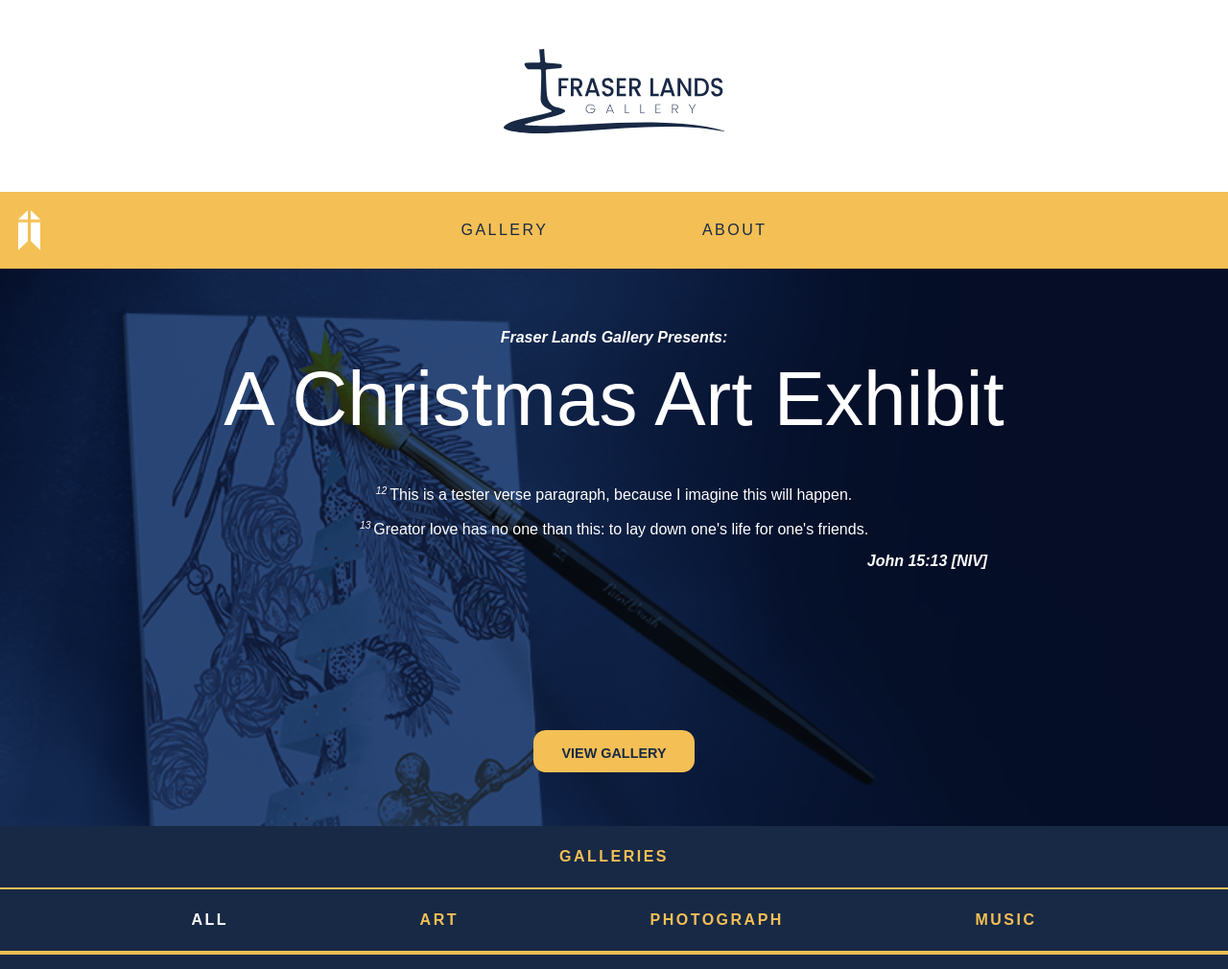
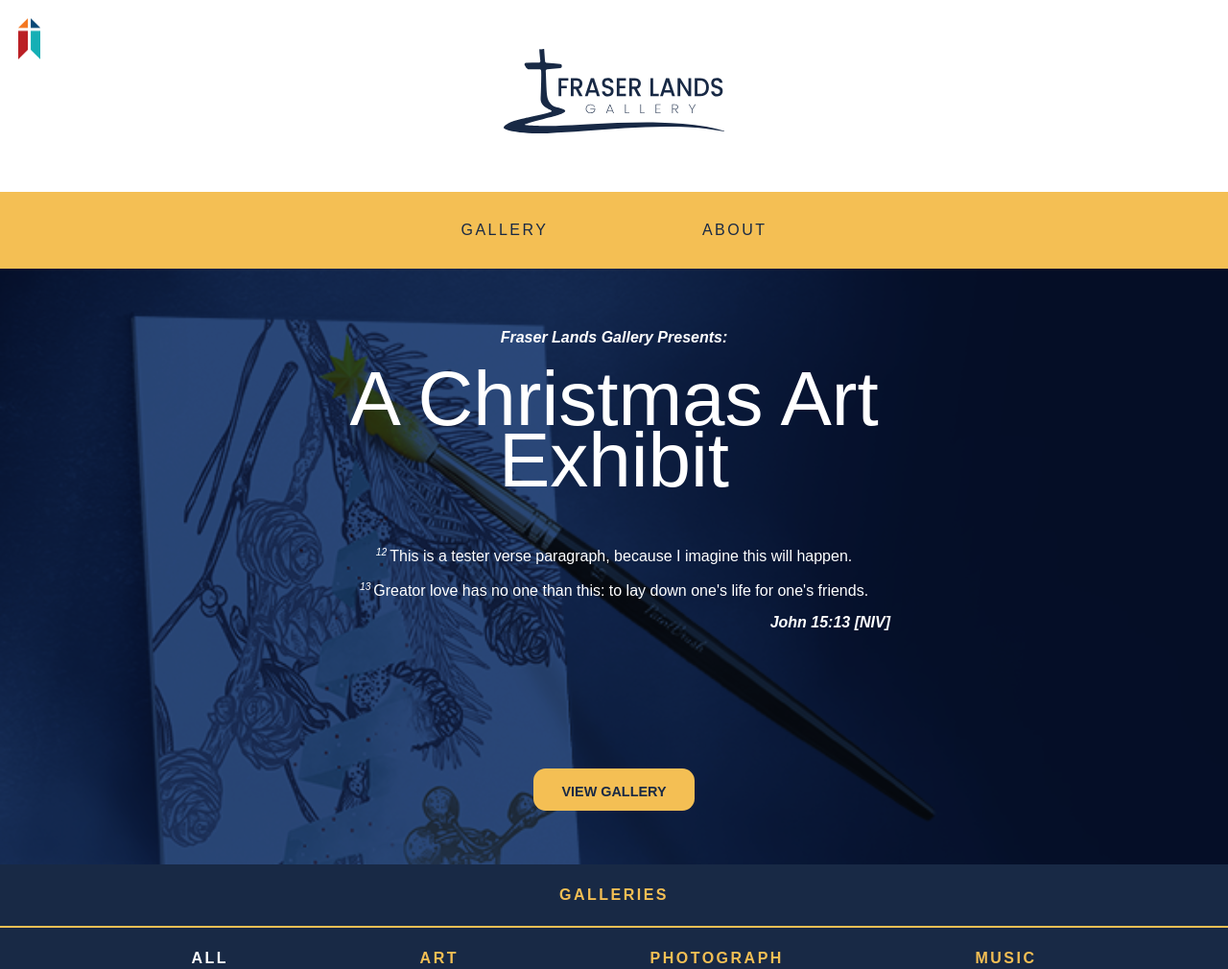
Before and after one commit to carissas086/flg, a PHP site: page / in a window 1280 px wide. Shown: the top 1010 px of the page at 96% size. Run offline with PHP 8.4, Linux system fonts and the light colour scheme; some libraries are stand-ins or nearby versions; some web fonts are replaced.

Commit message:
top navigation & landing adjustements
mostly for mobile

```diff
--- a/index.php
+++ b/index.php
@@ -26,6 +26,11 @@
     </head>
     <body>
         <header>
+            <div id="flc-logo-box">
+                <a href="https://fraserlands.ca/" target="_blank" alt="Visit Fraser Lands Church">
+                    <img src="" id="flclogo" alt="Fraser Lands Church Logo">
+                </a>
+            </div>
 
             <!-- ==== HEADER IMG  |  set in main.css ==== -->
                 <div class="header-image"></div>
@@ -60,17 +65,10 @@
 
             <!-- ==== GLOABL NAVIGATION ==== -->
                 <div class="is-flex flex-centers" id="top-gn">
-                    <div id="flc-logo-box">
-                        <a href="https://fraserlands.ca/" target="_blank" alt="See Latest Gallery">
-                            <img src="" id="flclogo">
-                        </a>
-                    </div>
-                    <div>
-                        <ul class="gn is-flex">
-                            <li><a href="#galleryhd" alt="See Latest Gallery">Gallery</a></li>
-                            <li><a href="#about" alt="About the Fraser Lands Gallery">About</a></li>
-                        </ul>
-                    </div>
+                    <ul class="gn is-flex">
+                        <li><a href="#galleryhd" alt="See Latest Gallery">Gallery</a></li>
+                        <li><a href="#about" alt="About the Fraser Lands Gallery">About</a></li>
+                    </ul>
                 </div>
         </header>
         <main>
--- a/scripts/functions.js
+++ b/scripts/functions.js
@@ -1,6 +1,6 @@
 // ==== THINGS TO EDIT ====
 
-	var logoFile = "FLC-logo-cutW",
+	var logoFile = "FLC-logo-cut",
 		logocolour = "#182945",
 		galleryMax = "5";
 
--- a/styles/gallery.css
+++ b/styles/gallery.css
@@ -1,11 +1,17 @@
 /* ==== GALLERY HEAD ==== */
 
 	.gallery-header {
-		text-align: center;
-
 		flex-direction: column;
 		gap: 2vh;
+		width: 85vw;
+		text-align: center;
 	}
+		@media (min-width: 1080px) {
+			.gallery-header {
+				width: 50vw;
+			}
+		}
+
 
 	.gallery-header .head-font {
 		margin-bottom: 0;
--- a/styles/main.css
+++ b/styles/main.css
@@ -172,6 +172,7 @@
     #flc-logo-box {
         position: absolute;
         left: 1.5vw;
+        top: 1.5vw;
 
         width: 5vw;
         max-width: 80px;
@@ -185,9 +186,9 @@
     .gn {
         justify-content: space-evenly;
         flex-direction: column;
-        padding-top: 3vh;
-        padding-bottom: 3vh;
         width: 50vw;
+        padding-top: .5rem;
+        padding-bottom: .5rem;
 
         text-transform: uppercase;
         letter-spacing: 2.5px;
@@ -197,6 +198,8 @@
         @media (min-width: 687px) {
             .gn {
                 flex-direction: row;
+                padding-top: 3vh;
+                padding-bottom: 3vh;
                 font-size: 1rem;
             }
         }
@@ -217,20 +220,19 @@
         .intro {
             position: relative;
             flex-direction: column;
-            padding-top: 1vh;
-            padding-bottom: 1vh;
-            gap: 15vh;
+            padding-top: 2vh;
+            padding-bottom: 2vh;
         }
-            @media (min-width: 320px) {
+            @media (min-width: 687px) {
                 .intro {
-                    padding-top: 2vh;
-                    padding-bottom: 2vh;
+                    gap: 7vw;
                 }
             }
             @media (min-width: 1080px) {
                 .intro {
                     padding-top: 7vh;
                     padding-bottom: 7vh;
+                    gap: 12vh;
                 }
             }
 
```
